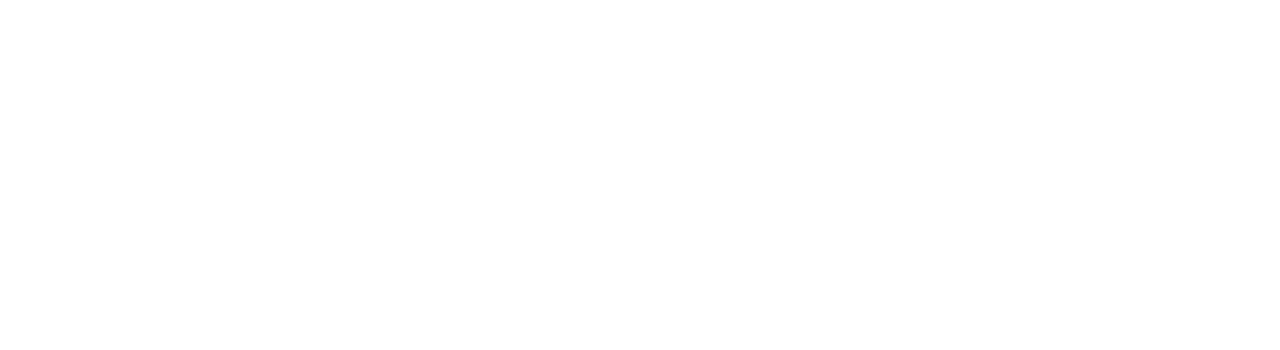
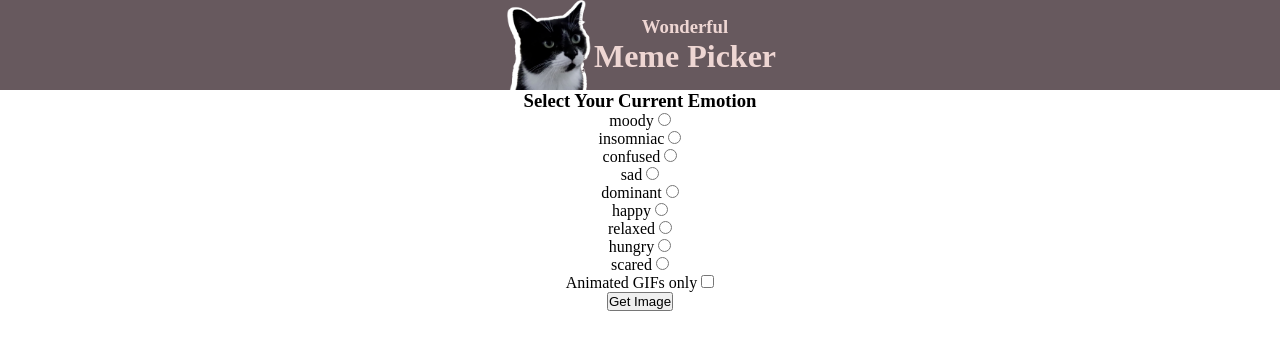
Before and after one commit to sophiayao1990/meme_picker, a plain HTML site: page index.html in a window 1280 px wide. Drawn offline with Linux system fonts and the light colour scheme.

Commit message:
loop the date to HTML

```diff
--- a/index.css
+++ b/index.css
@@ -0,0 +1,22 @@
+* {
+  padding: 0;
+  margin: 0;
+  box-sizing: border-box;
+  text-align: center;
+}
+header {
+  background-color: #67595e;
+}
+.header-inner {
+  display: flex;
+  justify-content: center;
+  align-items: center;
+}
+.header-inner img {
+  height: 90px;
+  width: 90px;
+}
+.header-inner h1,
+.header-inner h3 {
+  color: #eed6d3;
+}
--- a/index.html
+++ b/index.html
@@ -4,7 +4,30 @@
     <meta charset="UTF-8" />
     <meta http-equiv="X-UA-Compatible" content="IE=edge" />
     <meta name="viewport" content="width=device-width, initial-scale=1.0" />
+    <link rel="stylesheet" href="index.css" />
     <title>Meme Picker</title>
   </head>
-  <body></body>
+  <body>
+    <header>
+      <div class="header-inner">
+        <img src="images/headerImg.png" alt="" />
+        <div class="title">
+          <h3>Wonderful</h3>
+          <h1>Meme Picker</h1>
+        </div>
+      </div>
+    </header>
+    <main>
+      <h3>Select Your Current Emotion</h3>
+      <div class="controls-container">
+        <div class="emotion-radios" id="emotion-radios"></div>
+        <div class="gif-check">
+          <label for="gif-only-option">Animated GIFs only</label>
+          <input type="checkbox" id="gif-only-option" />
+        </div>
+        <button id="get-img-btn">Get Image</button>
+      </div>
+    </main>
+    <script src="index.js" type="module"></script>
+  </body>
 </html>
--- a/index.js
+++ b/index.js
@@ -0,0 +1,28 @@
+import { catsData } from "./data.js";
+
+const getEmotionArray = () => {
+  let emotionArray = [];
+  for (let cat of catsData) {
+    for (let emotionTag of cat.emotionTags) {
+      if (!emotionArray.includes(emotionTag)) {
+        emotionArray.push(emotionTag);
+      }
+    }
+  }
+  return emotionArray;
+};
+
+const renderEmotionArray = (cats) => {
+  let radioItems = "";
+  const emotions = getEmotionArray(cats);
+  for (let emotion of emotions) {
+    radioItems += `
+    <div class="radio">
+        <label for="${emotion}">${emotion}</label>
+        <input type="radio" id="${emotion}" value="${emotion}" name="emotions">
+    </div>`;
+  }
+  document.getElementById("emotion-radios").innerHTML = radioItems;
+};
+
+renderEmotionArray(catsData);
```
Also changed, not shown: images/headerImg.png (renamed from images/pumpkin.png).
